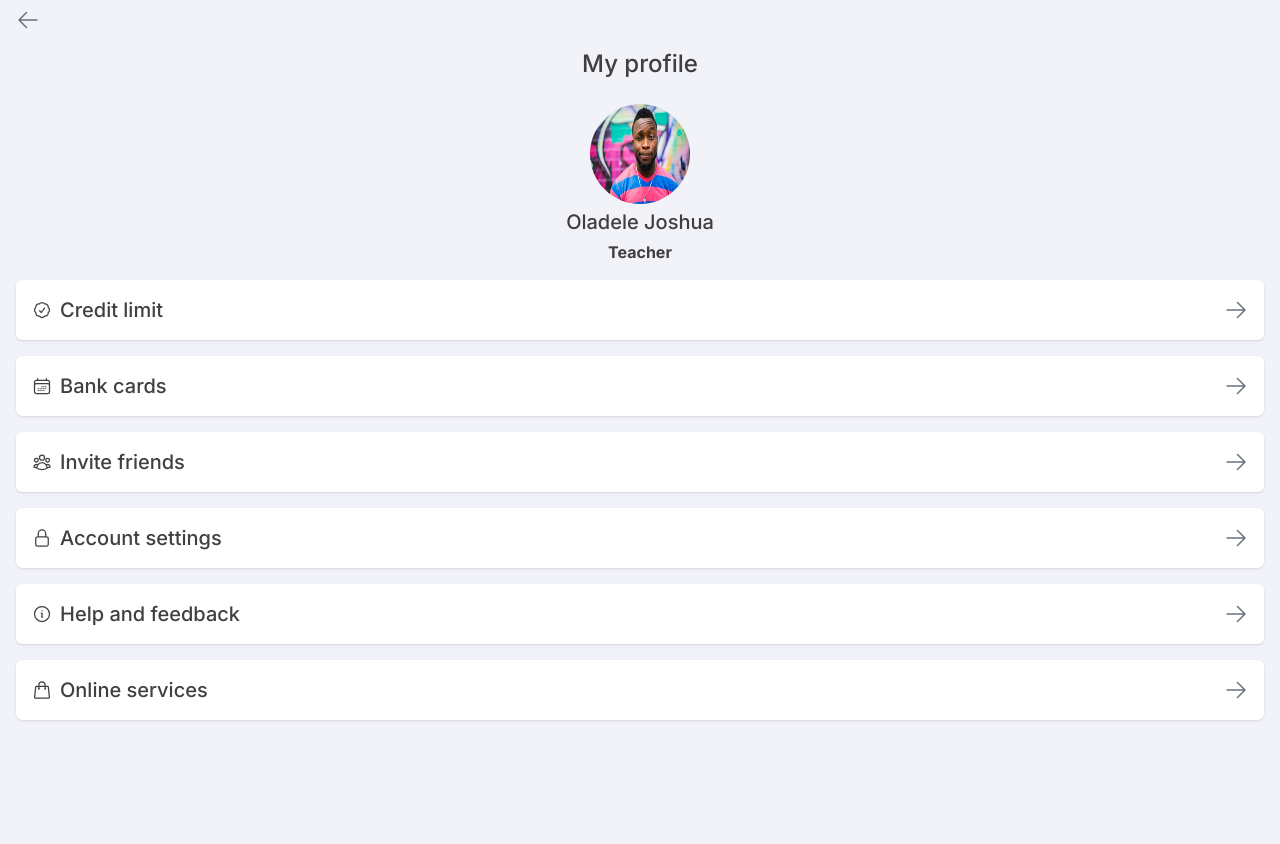
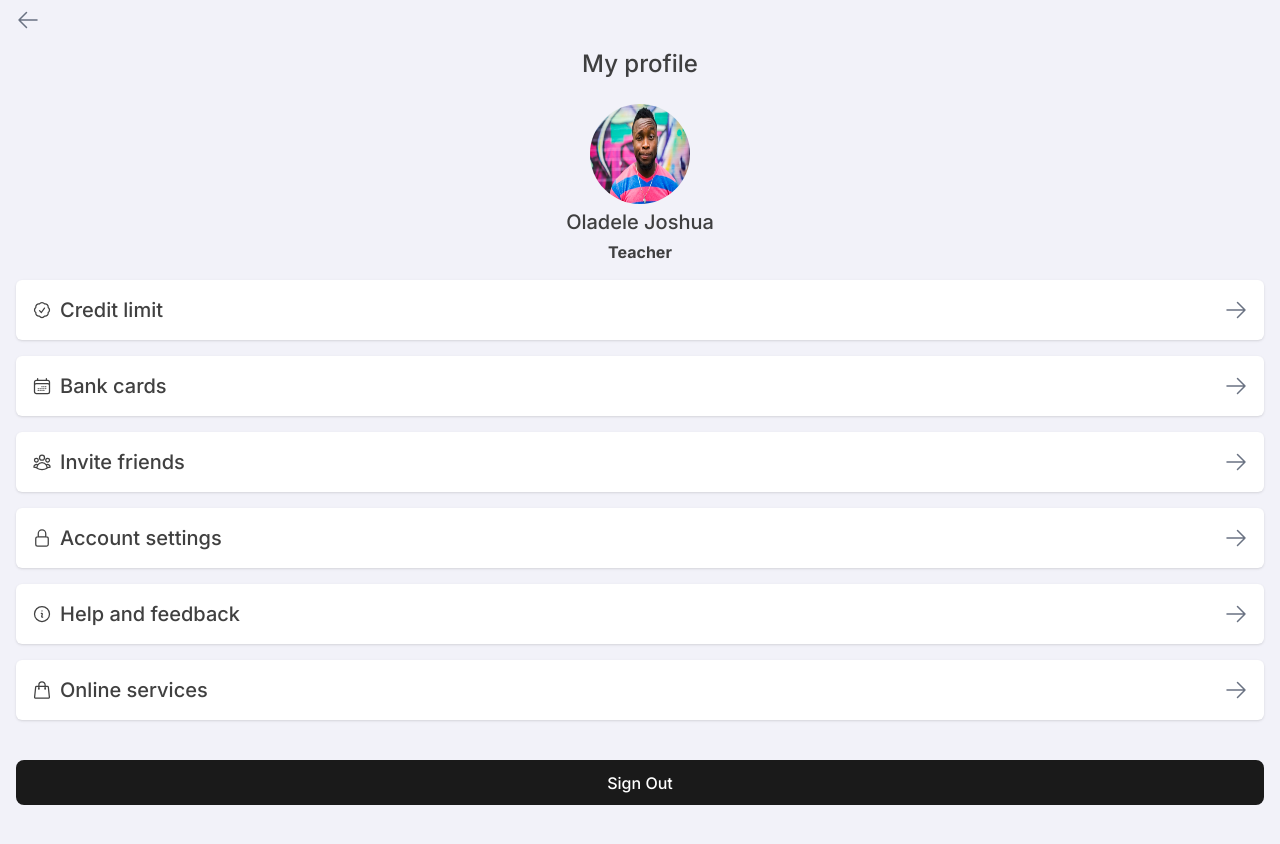
Before and after one commit to DiranDesai/CashPay, a React (Vite) app: page / in a window 1280 px wide. Shown: the top 844 px of the page. Before the commit the page ends 800 px from the top, so only its background shows below. Built offline with nearby package versions, Linux system fonts and the light colour scheme.

Commit message:
Update codebase

```diff
--- a/src/pages/Profile.jsx
+++ b/src/pages/Profile.jsx
@@ -23,6 +23,7 @@ function Profile() {
         <ProfileMenu Icon={<LockClosedIcon />} title="Account settings"/>
         <ProfileMenu Icon={<InformationCircleIcon />} title="Help and feedback"/>
         <ProfileMenu Icon={<ShoppingBagIcon />} title="Online services"/>
+        <button className="bg-blue-600 text-white p-4 rounded-sm w-full my-10">Sign Out</button>
     </div>
   )
 }
```
